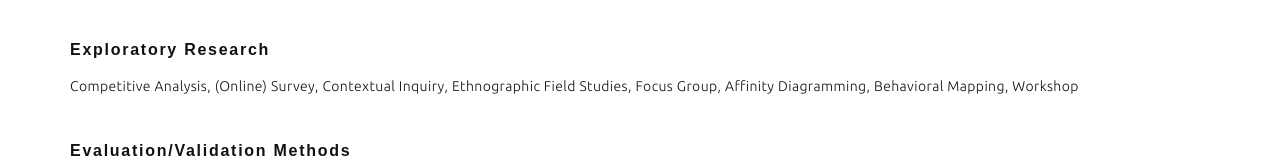
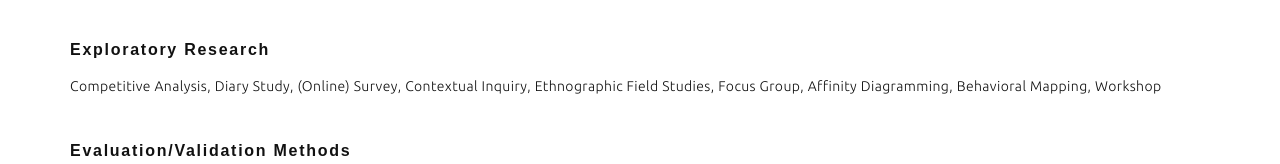
Before and after one commit to Sophie8441/Sophie8441.github.io, a plain HTML site: page about.html in a window 1280 px wide. Shown: the part 2049-2213 px from the top of the page. Drawn offline with Linux system fonts and the light colour scheme; a web font is replaced by a local one.

Commit message:
Update about.html

```diff
--- a/about.html
+++ b/about.html
@@ -230,7 +230,7 @@
 					  <p>Service Blueprints, Wireframing User Journeys Mapping, Stakeholder Mapping,  Cognitive Mapping, Information Architecture, Experience Prototyping, Persona Building, Storyboarding</p>
 					  <p>&nbsp;</p>
 						<h5><b>Exploratory Research</b></h5>
-					  <p>Competitive Analysis, (Online) Survey, Contextual Inquiry, Ethnographic Field Studies, Focus Group, Affinity Diagramming, Behavioral Mapping, Workshop</p>
+					  <p>Competitive Analysis, Diary Study, (Online) Survey, Contextual Inquiry, Ethnographic Field Studies, Focus Group, Affinity Diagramming, Behavioral Mapping, Workshop</p>
 					  <p>&nbsp;</p>
 						<h5><b>Evaluation/Validation Methods</b></h5>
 					  <p>A/B Testing, Content Analysis, Usability Testin (local, remote, moderated, and unmoderated), Wizard of Oz</p>
```
